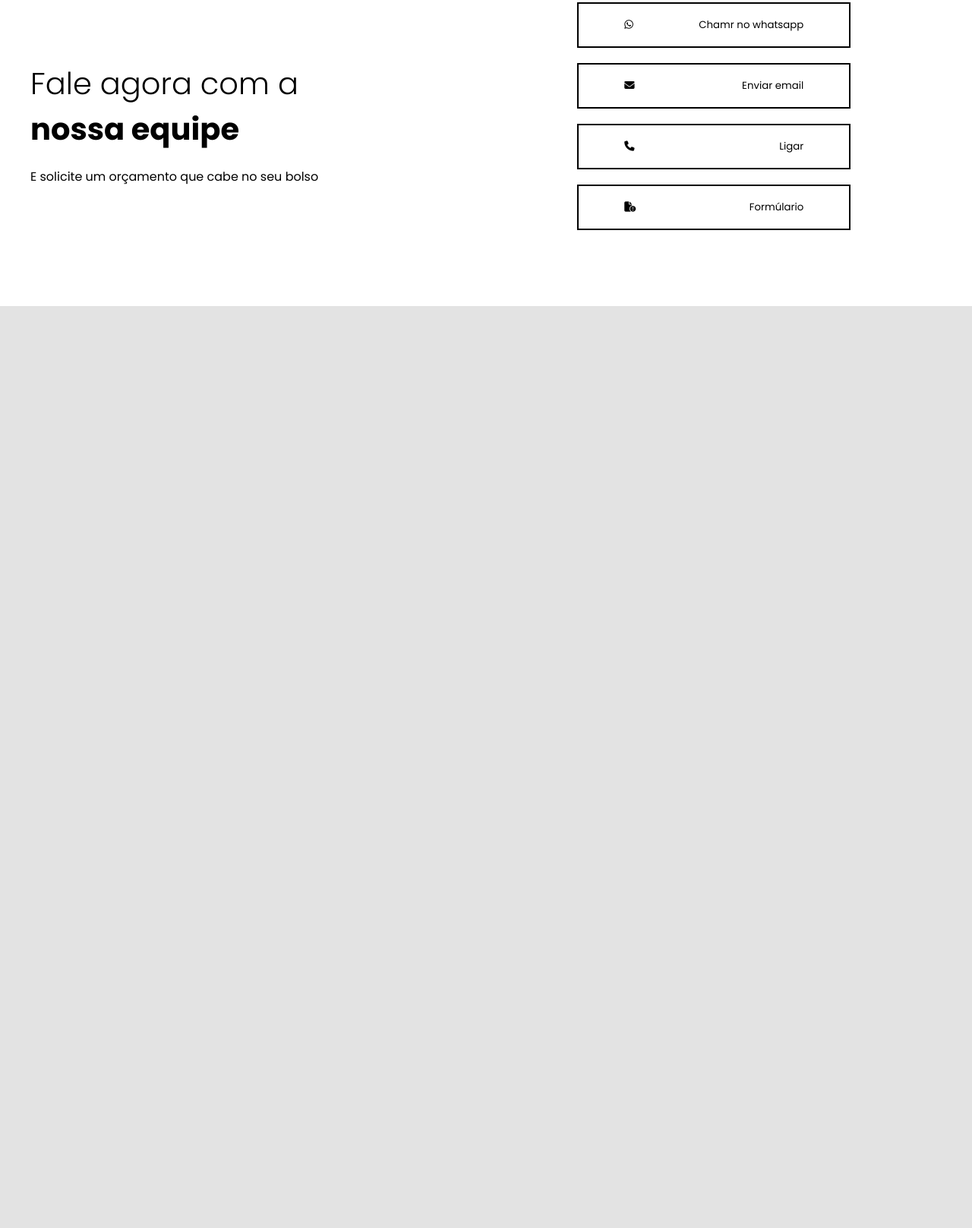
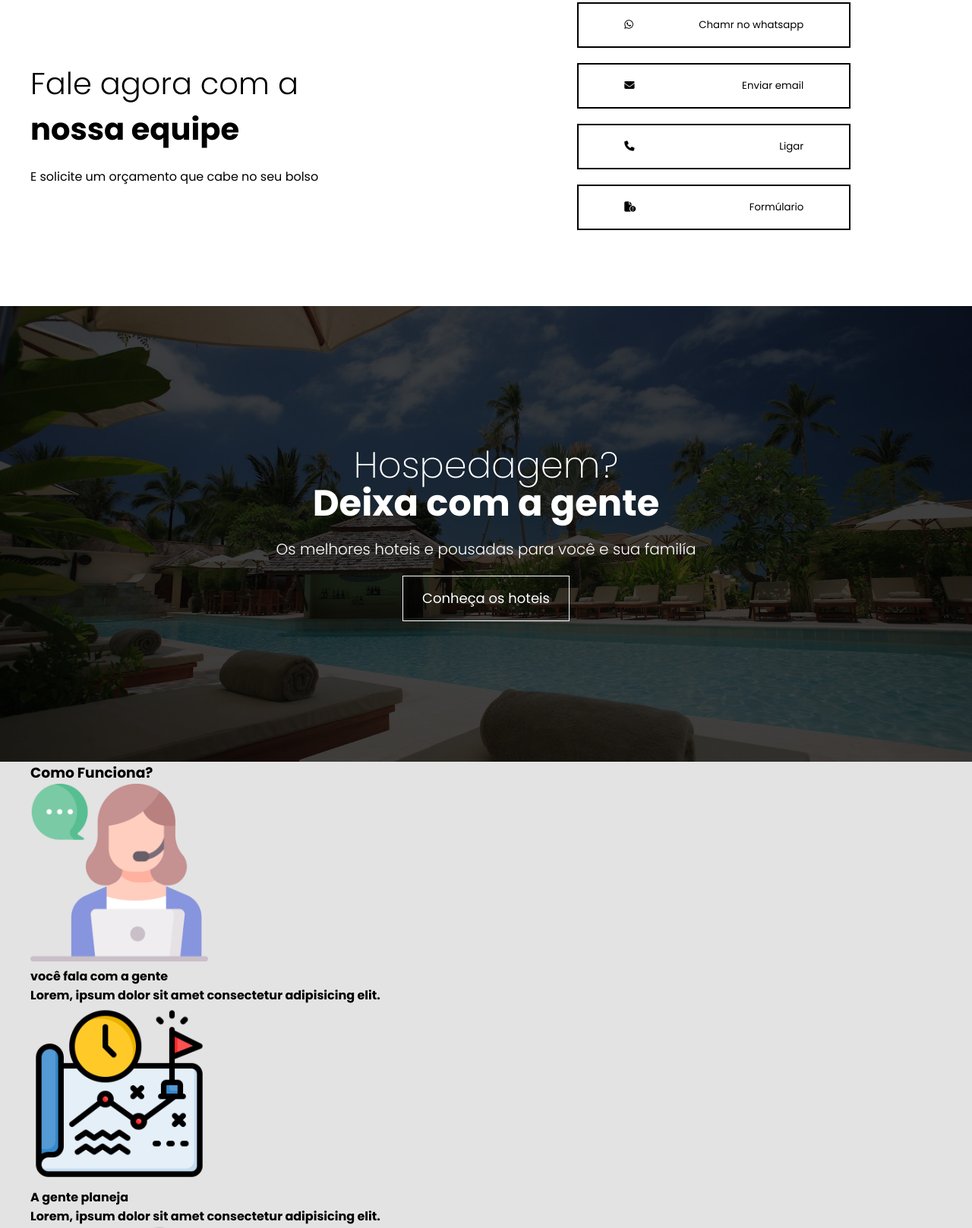
Before and after one commit to Themiguel18/projeto-responsivo, a plain HTML site: page index.html in a window 1280 px wide. Shown: the part 2093-3710 px from the top of the page at 76% size. Before the commit the page ends 2496 px from the top, so only its background shows below. Drawn offline with Linux system fonts and the light colour scheme.

Commit message:
seccao hoteis

```diff
--- a/estilos/style.css
+++ b/estilos/style.css
@@ -64,7 +64,7 @@ header .btn-contato button{
     height: 50px;
 }
 
-header .btn-contato button, .hero-site button{
+header .btn-contato button, .hero-site button, .hoteis button{
     font-size: 18px;
     background-color: transparent;
     border: 1px solid white;
@@ -73,7 +73,7 @@ header .btn-contato button, .hero-site button{
     transition: .5s;
 }
 
-header .btn-contato button:hover{
+header .btn-contato button:hover, .hoteis button:hover{
     background-color: white;
     color: black;
 }
@@ -206,3 +206,60 @@ section.contato{
     background-color: black;
     color: white;
 }
+
+/* Estilo seccao hoteis */
+
+section.hoteis{
+    height: 600px;
+    background-image: url(../imagens/hotel-bg.jpg);
+    background-repeat: no-repeat;
+    background-position: center center;
+    background-size: cover;
+    background-attachment: fixed;
+    position: relative;
+    color: white;
+    text-align: center;
+}
+
+.hoteis > .overlay{
+    position: absolute;
+    top: 0;
+    left: 0;
+    background-color: rgba(0, 0, 0, 0.74);
+    width: 100%;
+    height: 100%;
+    z-index: 0;
+}
+
+.hoteis > .interface{
+    display: flex;
+    align-items: center;
+    justify-content: center;
+    height: 100%;
+    flex-flow: column nowrap;
+    z-index: 2;
+    position: relative;
+}
+
+.hoteis h3{
+    font-size: 3em;
+    line-height: 50px;
+    font-weight: 200;
+
+}
+
+.hoteis h3 span{
+    display: block;
+    font-weight: 700;
+}
+
+.hoteis p{
+    margin: 20px 0;
+    font-size: 20px;
+    font-weight: 300;
+}
+
+.hoteis button{
+    width: 220px;
+    height: 60px;
+}
--- a/index.html
+++ b/index.html
@@ -120,5 +120,55 @@
             </article>
         </div>
     </section>
+
+    <section class="hoteis">
+        <div class="interface">
+            <h3>Hospedagem? <span>Deixa com a gente</span></h3>
+            <p>Os melhores hoteis e pousadas para você e sua familía</p>
+            <a href="#"><button>Conheça os hoteis</button></a>
+        </div>
+        <div class="overlay">
+
+        </div>
+    </section>
+
+    <section class="como-funciona">
+        <div class="interface">
+            <div class="txt-funciona">
+                <h3>Como <span>Funciona?</span></h3>
+            </div>
+            <div class="instrucoes">
+                <article class="instru-box">
+                    <div class="img-instru-box">
+                        <img src="imagens/atendimento-ao-cliente.png" alt="">
+                    </div>
+
+                    <div class="txt-instru-box">
+                        <h4>você <span>fala com a gente</span> <p>Lorem, ipsum dolor sit amet consectetur adipisicing elit.</p></h4>
+                    </div>
+                </article>
+
+                <article class="instru-box">
+                    <div class="img-instru-box">
+                        <img src="imagens/planejamento.png" alt="">
+                    </div>
+
+                    <div class="txt-instru-box">
+                        <h4>A gente <span>planeja</span> <p>Lorem, ipsum dolor sit amet consectetur adipisicing elit.</p></h4>
+                    </div>
+                </article>
+
+                <article class="instru-box">
+                    <div class="img-instru-box">
+                        <img src="imagens/viagem.png" alt="">
+                    </div>
+
+                    <div class="txt-instru-box">
+                        <h4>Partiu <span>viajar</span> <p>Lorem, ipsum dolor sit amet consectetur adipisicing elit.</p></h4>
+                    </div>
+                </article>
+            </div>
+        </div>
+    </section>
 </body>
 </html>
```
